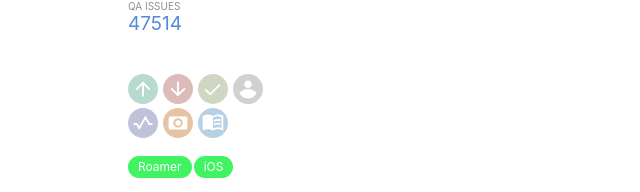
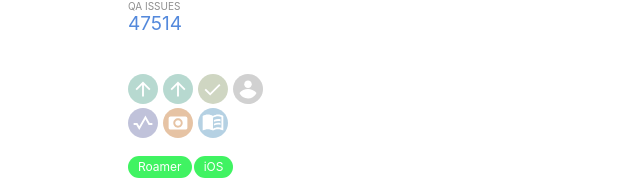
Before and after one commit to claudiacarvalhoc/roamer-app, a React (Create React App) app: page / in a window 1280 px wide. Shown: the part 342-534 px from the top of the page, without its empty margins (0-640 px from the left). Built offline with nearby package versions, Linux system fonts and the light colour scheme.

Commit message:
add tests on icons

```diff
--- a/src/components/app/index.tsx
+++ b/src/components/app/index.tsx
@@ -20,10 +20,7 @@ export interface AppStateProps {
 export type AppProps = AppOwnProps & AppStateProps;
 
 const App: FC<AppProps> = ({ projects }) => {
-  console.log('render app');
   const isEmpty = projects.length === 0;
-  console.log({ isEmpty, projects });
-
   return (
     <div className={styles.app}>
       <Menu />
--- a/src/components/icons/index.tsx
+++ b/src/components/icons/index.tsx
@@ -13,20 +13,40 @@ import {
 
 export interface IconsProps {
     className: string;
+    vectors: string[];
 }
 
-const Icons: FC<IconsProps> = ({ className }) => {
+const Icons: FC<IconsProps> = ({ className, vectors }) => {
     return (
         <div className={cn(className, styles.container)}>
-            <UpVector className={styles.icon} />
-            <DownVector className={styles.icon} />
-            <CheckVector className={styles.icon} />
-            <ProfileVector className={styles.icon} />
-            <RateVector className={styles.icon} />
-            <CameraVector className={styles.icon} />
-            <BookVector className={styles.icon} />
+            {vectors.map(vector => get(vector))}
         </div>
     );
 };
 
+const get = (vector: string) => {
+    if (vector === 'up') {
+        return <UpVector key={`vector-{vector}`} className={styles.icon} />;
+    }
+    if (vector === 'down') {
+        return <UpVector key={`vector-{vector}`} className={styles.icon} />;
+    }
+    if (vector === 'check') {
+        return <CheckVector key={`vector-{vector}`} className={styles.icon} />;
+    }
+    if (vector === 'user') {
+        return <ProfileVector key={`vector-{vector}`} className={styles.icon} />;
+    }
+    if (vector === 'rate') {
+        return <RateVector key={`vector-{vector}`} className={styles.icon} />;
+    }
+    if (vector === 'camera') {
+        return <CameraVector key={`vector-{vector}`} className={styles.icon} />;
+    }
+    if (vector === 'book') {
+        return <BookVector key={`vector-{vector}`} className={styles.icon} />;
+    }
+    return <></>;
+};
+
 export default Icons;
--- a/src/components/summary/index.tsx
+++ b/src/components/summary/index.tsx
@@ -41,7 +41,7 @@ const Summary: FC<SummaryProps> = ({ project, texts }) => {
                 <Label name={texts.qaIssuesText} value={`${project.issues}`} highlighted={true} />
             </div>
             <div className={styles.iconsLines}>
-                <Icons className={styles.icons} />
+                <Icons className={styles.icons} vectors={project.icons} />
             </div>
             <div className={styles.badgesLine}>
                 {hasBadges && project.badges.map(b => <Badge className={styles.badge} name={b} />)}
--- a/src/redux/appState.ts
+++ b/src/redux/appState.ts
@@ -41,7 +41,7 @@ export interface ProjectProperties {
     team: number;
     keys: number;
     issues: number;
-    icons: IconType[];
+    icons: string[];
     badges: string[];
     translationSections: TranslationSectionsProperties[];
 }
--- a/src/redux/initialState.ts
+++ b/src/redux/initialState.ts
@@ -23,21 +23,7 @@ export const projectInitialState: ProjectProperties = {
     team: 26,
     keys: 1834,
     issues: 47514,
-    icons: [{
-        Icon: 'up'
-    }, {
-        Icon: 'down'
-    }, {
-        Icon: 'check'
-    }, {
-        Icon: 'user'
-    }, {
-        Icon: 'rate'
-    }, {
-        Icon: 'camera'
-    }, {
-        Icon: 'book'
-    }],
+    icons: ['up', 'down', 'check', 'user', 'rate', 'camera', 'book'],
     badges: [
         'Roamer',
         'iOS',
--- a/src/stubs/project.tsx
+++ b/src/stubs/project.tsx
@@ -8,21 +8,7 @@ export const projectStub: ProjectProperties = {
     team: 26,
     keys: 1834,
     issues: 47514,
-    icons: [{
-        Icon: 'up'
-    }, {
-        Icon: 'down'
-    }, {
-        Icon: 'check'
-    }, {
-        Icon: 'user'
-    }, {
-        Icon: 'rate'
-    }, {
-        Icon: 'camera'
-    }, {
-        Icon: 'book'
-    }],
+    icons: ['up', 'down', 'check', 'user', 'rate', 'camera', 'book'],
     badges: [
         'Roamer',
         'iOS',
```
Also changed, not shown: 2 other files (tests, documents, lock files or other folders).
